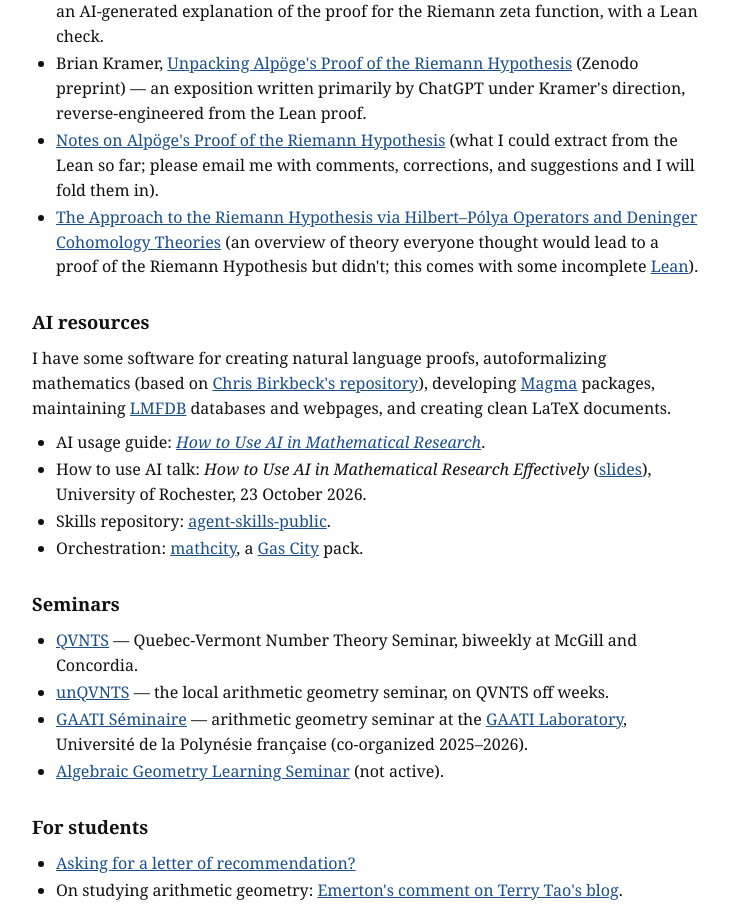
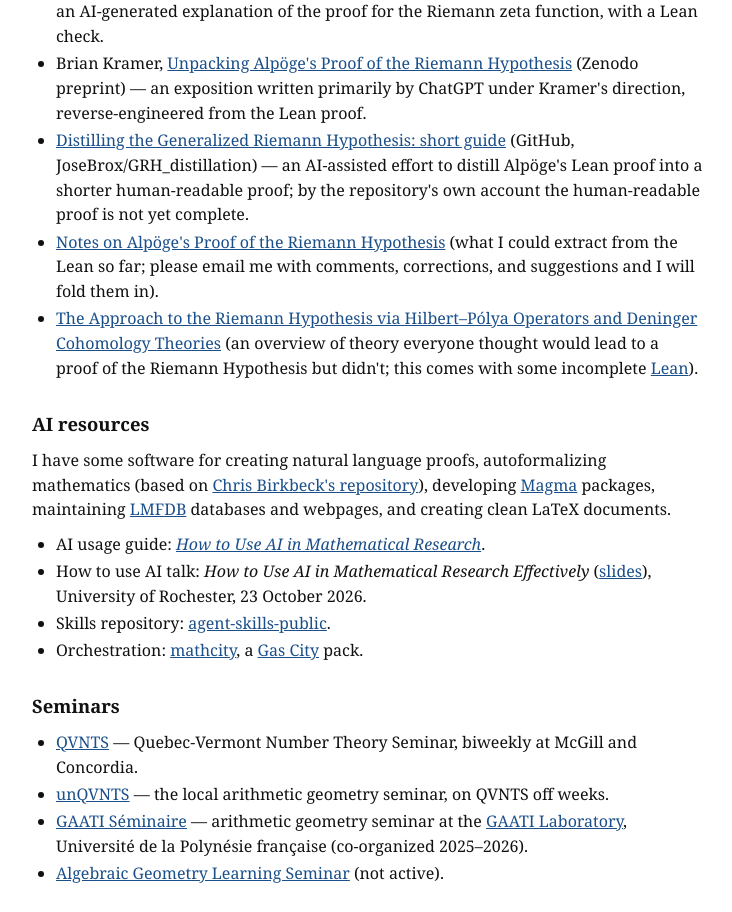
Before and after one commit to tdupu/tdupu.github.io, a plain HTML site: page index.html in a window 1280 px wide. Shown: the part 910-1822 px from the top of the page, without its empty margins (272-1004 px from the left). Drawn offline with Linux system fonts and the light colour scheme.

Commit message:
Link the GRH_distillation short guide
Co-Authored-By: Claude Opus 5.5 <noreply@anthropic.com>

```diff
--- a/index.html
+++ b/index.html
@@ -72,6 +72,7 @@ I'm happy to talk to anyone about any kind of math; send me an email.
 <li>Robin Zhang, <a href="https://hexagonmath.org/2611.00809v1">A preliminary note on Alp&ouml;ge's proposed proof of the generalized Riemann hypothesis</a> (Hexagon).</li>
 <li>Michael Rubinstein, <a href="https://www.math.uwaterloo.ca/~mrubinst/alpoge_claude_grh/">Alp&ouml;ge/Claude proof of the Generalized Riemann Hypothesis</a> &mdash; an AI-generated explanation of the proof for the Riemann zeta function, with a Lean check.</li>
 <li>Brian Kramer, <a href="https://zenodo.org/records/24433694">Unpacking Alp&ouml;ge's Proof of the Riemann Hypothesis</a> (Zenodo preprint) &mdash; an exposition written primarily by ChatGPT under Kramer's direction, reverse-engineered from the Lean proof.</li>
+<li><a href="https://github.com/JoseBrox/GRH_distillation/blob/main/paper/guide/main.pdf">Distilling the Generalized Riemann Hypothesis: short guide</a> (GitHub, JoseBrox/GRH_distillation) &mdash; an AI-assisted effort to distill Alp&ouml;ge's Lean proof into a shorter human-readable proof; by the repository's own account the human-readable proof is not yet complete.</li>
 <li><a href="https://tdupu.github.io/riemann-public/riemann-book.pdf">Notes on Alp&ouml;ge's Proof of the Riemann Hypothesis</a> (what I could extract from the Lean so far; please email me with comments, corrections, and suggestions and I will fold them in).</li>
 <li><a href="https://tdupu.github.io/riemann-public/hilbert-polya-deninger.pdf">The Approach to the Riemann Hypothesis via Hilbert&ndash;P&oacute;lya Operators and Deninger Cohomology Theories</a> (an overview of theory everyone thought would lead to a proof of the Riemann Hypothesis but didn't; this comes with some incomplete <a href="https://github.com/tdupu/riemann-public/tree/main/lean">Lean</a>).</li>
 </ul>
```
Also changed, not shown: papers.html (+1 -0 lines).
